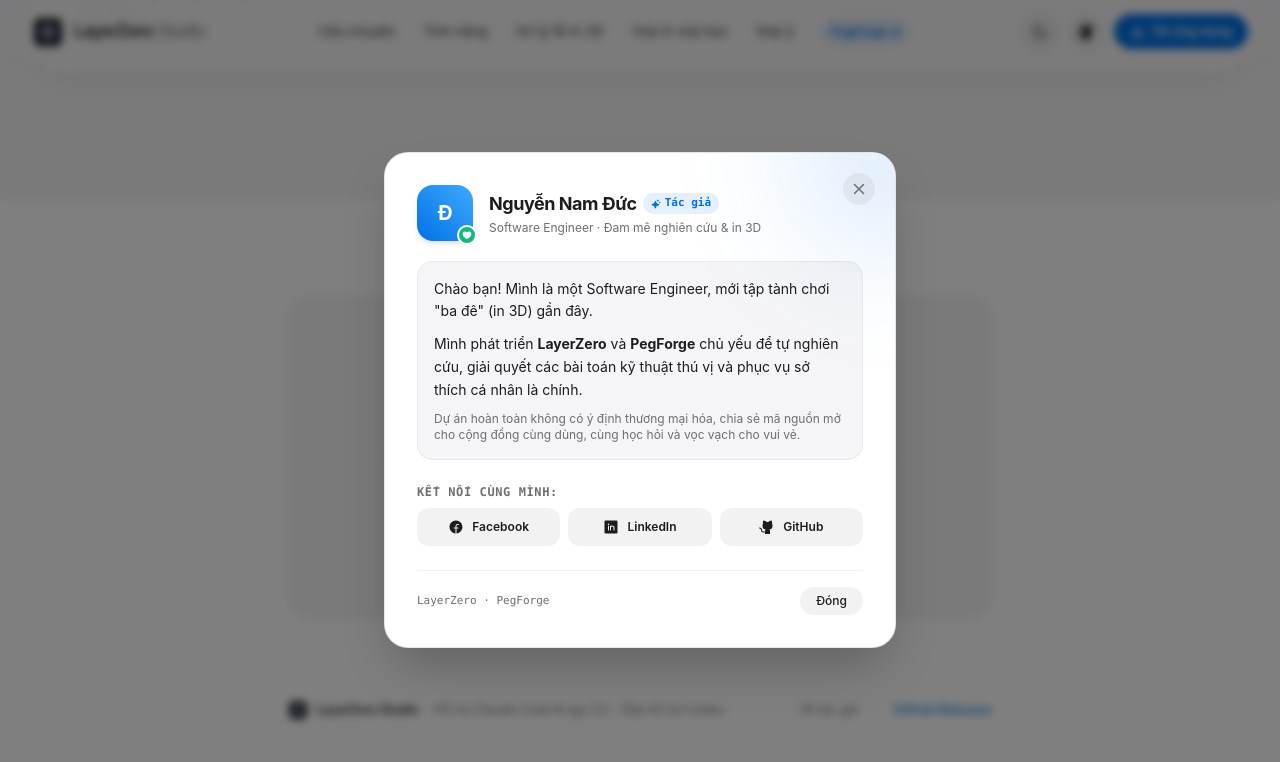
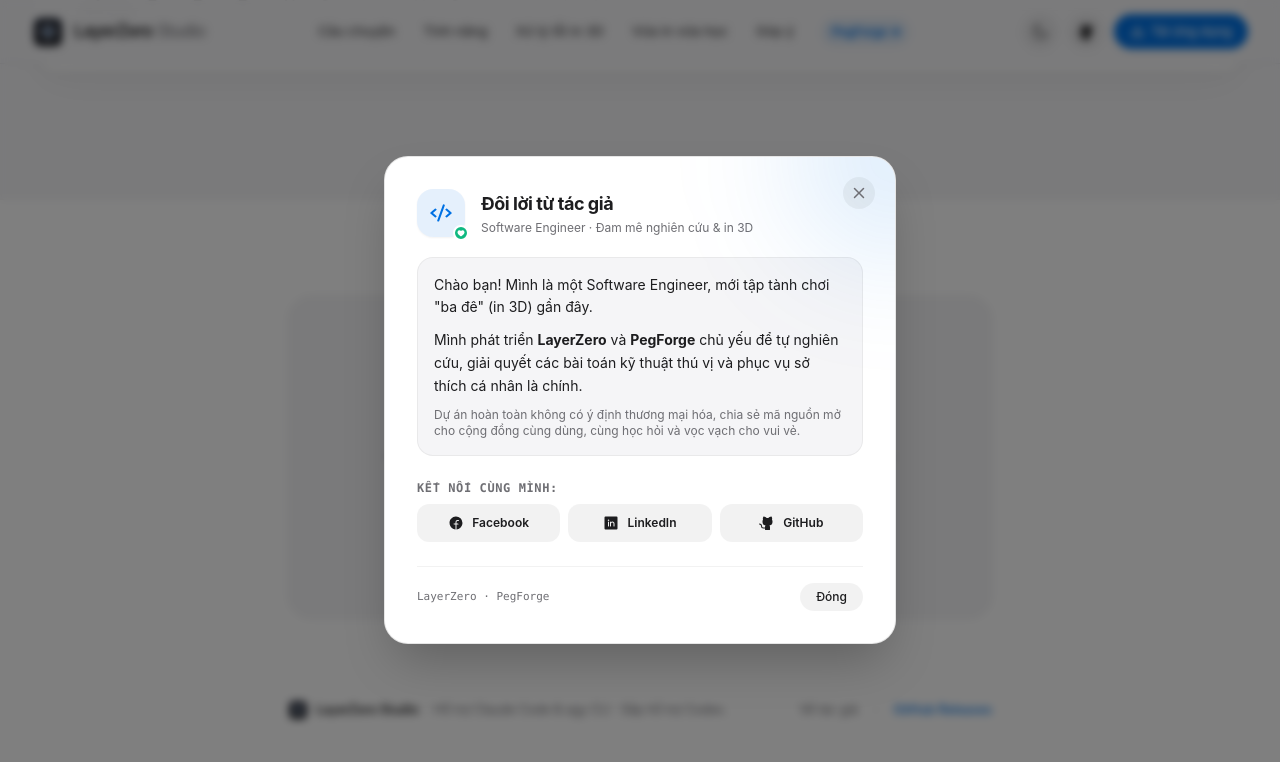
Before and after one commit to nnmduc/layerzero, a React (Vite) app in the folder landing/: page / in a window 1280 px wide. Both pictures are taken after a click on the button "Về tác giả". Shown: the part 6505-7267 px from the top of the page. Built offline with nearby package versions, Linux system fonts and the light colour scheme.

Commit message:
chore: remove personal name from AuthorModal and use neutral title

```diff
--- a/landing/src/components/AuthorModal.tsx
+++ b/landing/src/components/AuthorModal.tsx
@@ -1,6 +1,6 @@
 import React, { useEffect } from 'react';
 import { motion, AnimatePresence } from 'motion/react';
-import { X, FacebookLogo, LinkedinLogo, GithubLogo, Heart, Sparkle } from '@phosphor-icons/react';
+import { X, FacebookLogo, LinkedinLogo, GithubLogo, Heart, Code } from '@phosphor-icons/react';
 
 interface AuthorModalProps {
   isOpen: boolean;
@@ -59,22 +59,16 @@ export const AuthorModal: React.FC<AuthorModalProps> = ({ isOpen, onClose }) =>
 
             {/* Header / Avatar */}
             <div className="flex items-center gap-4 mb-5">
-              <div className="relative w-14 h-14 rounded-2xl bg-gradient-to-tr from-[#0071E3] to-[#40A9FF] text-white flex items-center justify-center shadow-md font-bold text-xl">
-                <span>Đ</span>
-                <span className="absolute -bottom-1 -right-1 w-5 h-5 rounded-full bg-emerald-500 border-2 border-white dark:border-[#1C1C1E] flex items-center justify-center">
-                  <Heart size={10} weight="fill" className="text-white" />
+              <div className="relative w-12 h-12 rounded-2xl bg-[#0071E3]/10 text-[#0071E3] dark:text-[#2997FF] flex items-center justify-center shadow-sm">
+                <Code size={22} weight="bold" />
+                <span className="absolute -bottom-1 -right-1 w-4 h-4 rounded-full bg-emerald-500 border-2 border-white dark:border-[#1C1C1E] flex items-center justify-center">
+                  <Heart size={8} weight="fill" className="text-white" />
                 </span>
               </div>
               <div>
-                <div className="flex items-center gap-1.5">
-                  <h3 id="author-title" className="text-lg font-bold tracking-tight">
-                    Nguyễn Nam Đức
-                  </h3>
-                  <span className="inline-flex items-center gap-1 px-2 py-0.5 rounded-full bg-[#0071E3]/10 text-[#0071E3] dark:text-[#2997FF] text-[11px] font-mono font-semibold">
-                    <Sparkle size={10} weight="fill" />
-                    <span>Tác giả</span>
-                  </span>
-                </div>
+                <h3 id="author-title" className="text-lg font-bold tracking-tight">
+                  Đôi lời từ tác giả
+                </h3>
                 <p className="text-xs text-[#6E6E73] dark:text-[#98989D] mt-0.5">
                   Software Engineer · Đam mê nghiên cứu & in 3D
                 </p>
```
